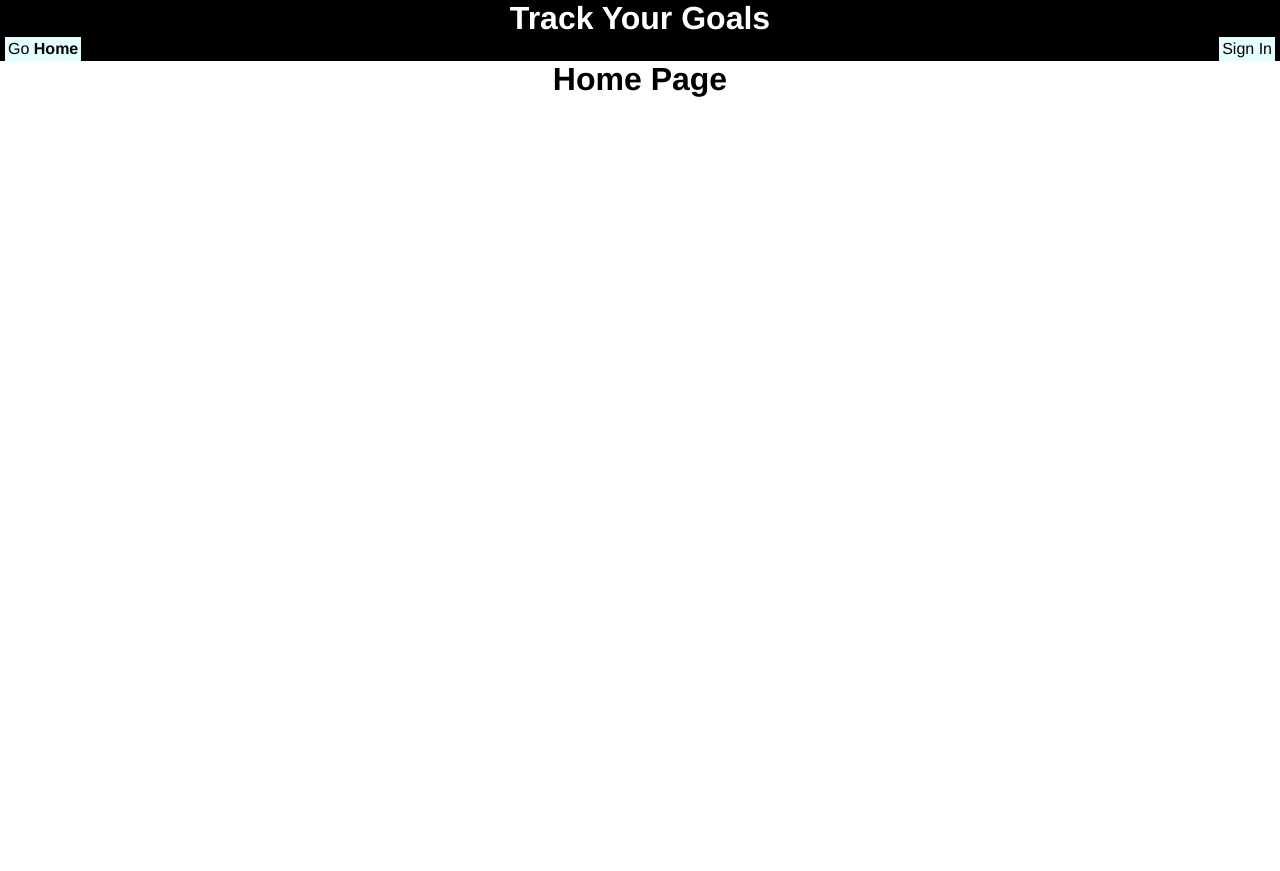
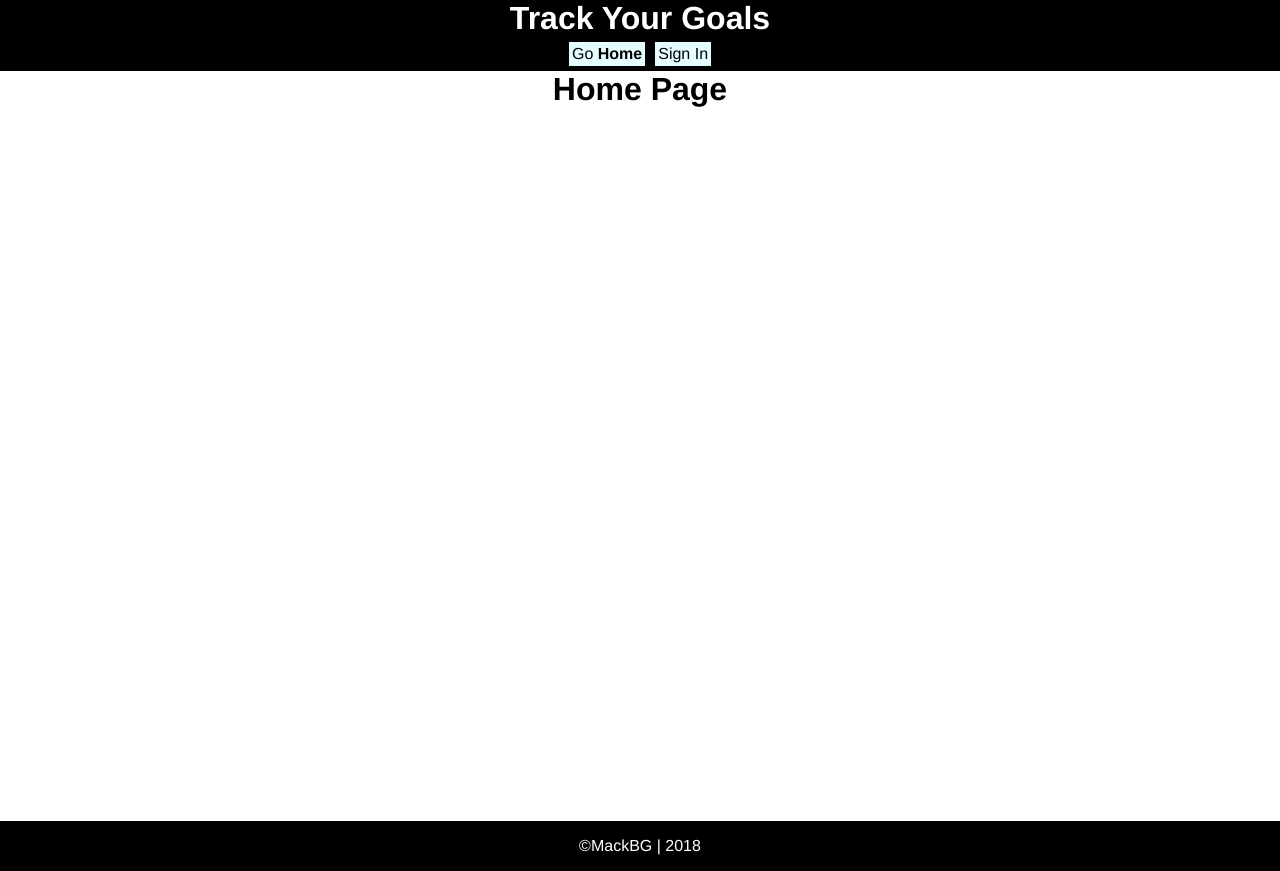
Before and after one commit to alchemy-bootcamp-two-summer-2018/goals, a Vue app in the folder app/: page /#/ in a window 1280 px wide. Before the commit the page ends 800 px from the top, so only its background shows below. Built offline with nearby package versions, Linux system fonts and the light colour scheme.

Commit message:
moar css

```diff
--- a/app/src/App.vue
+++ b/app/src/App.vue
@@ -16,8 +16,13 @@
       </nav>
       <span v-if="user">user: {{ user.email }}</span>
     </header>
+    <main>
+      <router-view class="content" :onUser="handleUser"></router-view>
 
-    <router-view :onUser="handleUser"></router-view>
+      <footer class="footer">
+        <p>&copy;MackBG | 2018</p>
+      </footer>
+    </main>
   </div>
 </template>
 
@@ -49,16 +54,10 @@ export default {
 </script>
 
 <style>
-/* #app {
-  font-family: 'Avenir', Helvetica, Arial, sans-serif;
-  -webkit-font-smoothing: antialiased;
-  -moz-osx-font-smoothing: grayscale;
-  color: #2c3e50;
-} */
 
 .nav {
   display: flex;
-  justify-content: space-between;
+  justify-content: center;
   flex-wrap: wrap;
   margin-left: 5px;
   margin-right: 5px;
@@ -87,11 +86,28 @@ header {
     text-align: center;
 }
 
+main {
+  display: flex;
+  flex-direction: column;
+  height: 100vh;
+}
+
+.content {
+  flex: 1 0 auto;
+}
+
+.footer {
+  flex-shrink: 0;
+  background-color: black;
+  color: white;
+}
+
 a {
   background-color:#E6FDFF;
   color: black;
   padding: 3px;
   text-decoration: none;
+  margin: 5px;
 }
 @-webkit-keyframes swing
 {
--- a/app/src/components/Users.vue
+++ b/app/src/components/Users.vue
@@ -3,6 +3,7 @@
   <p v-if="!users">Loading users...</p>
   <ul v-else class="list">
     <User
+      class="user"
       v-for="(user, index) in users"
       :key="index"
       :user="user"
@@ -38,7 +39,15 @@ export default {
 .list {
   display: grid;
   grid-template-columns: repeat(auto-fit, minmax(280px, 1fr));
+  grid-gap: 5px;
   text-align: left;
+  padding: 0;
+  margin-left: 5px;
+  margin-right: 5px;
   list-style-type: none;
 }
+
+.user {
+  border: 1px solid #E6FDFF
+}
 </style>
--- a/app/src/main.css
+++ b/app/src/main.css
@@ -11,5 +11,6 @@ h1, h2, h3 {
 }
 
 body, html, .app {
-min-height: 100%;
+    min-height: 100%;
+
 }
```
